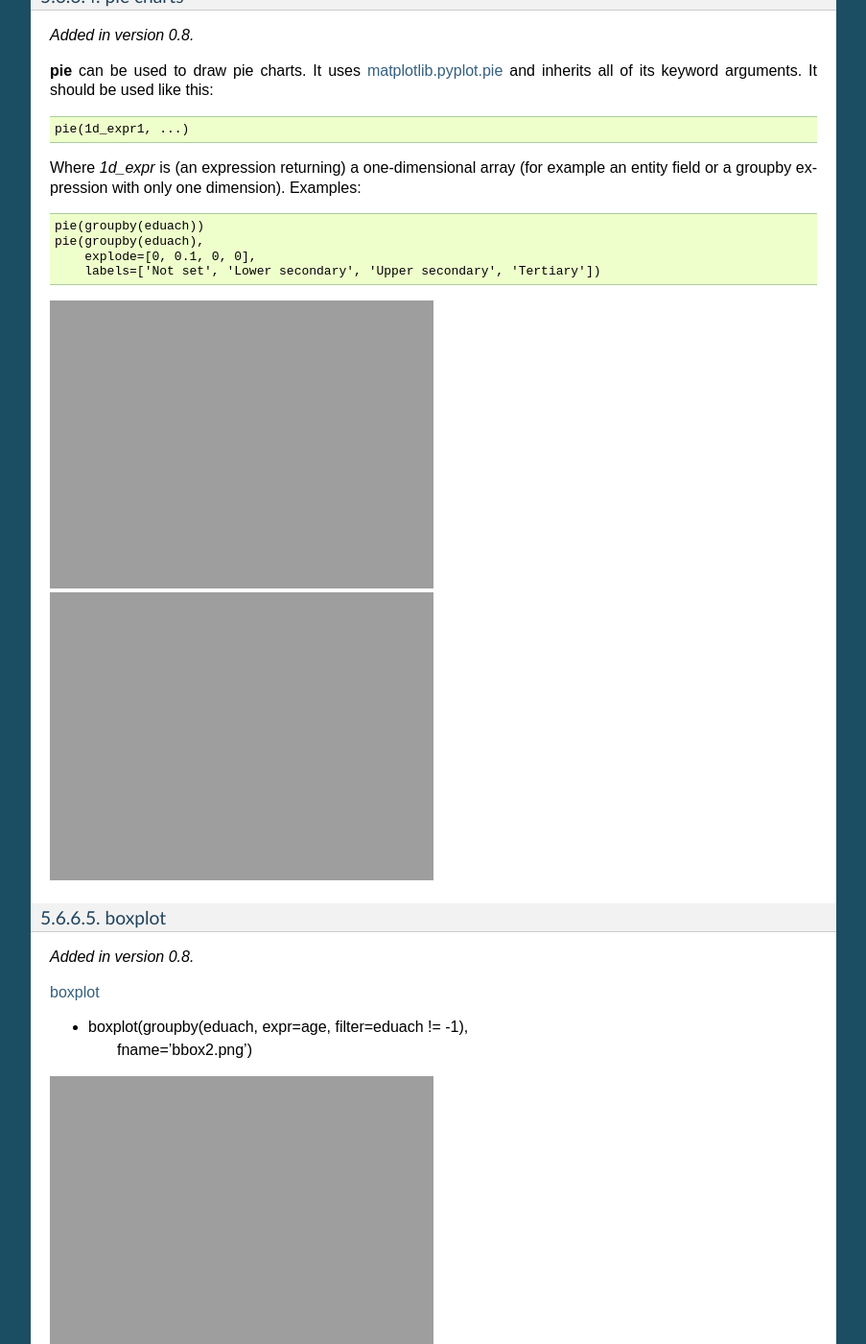
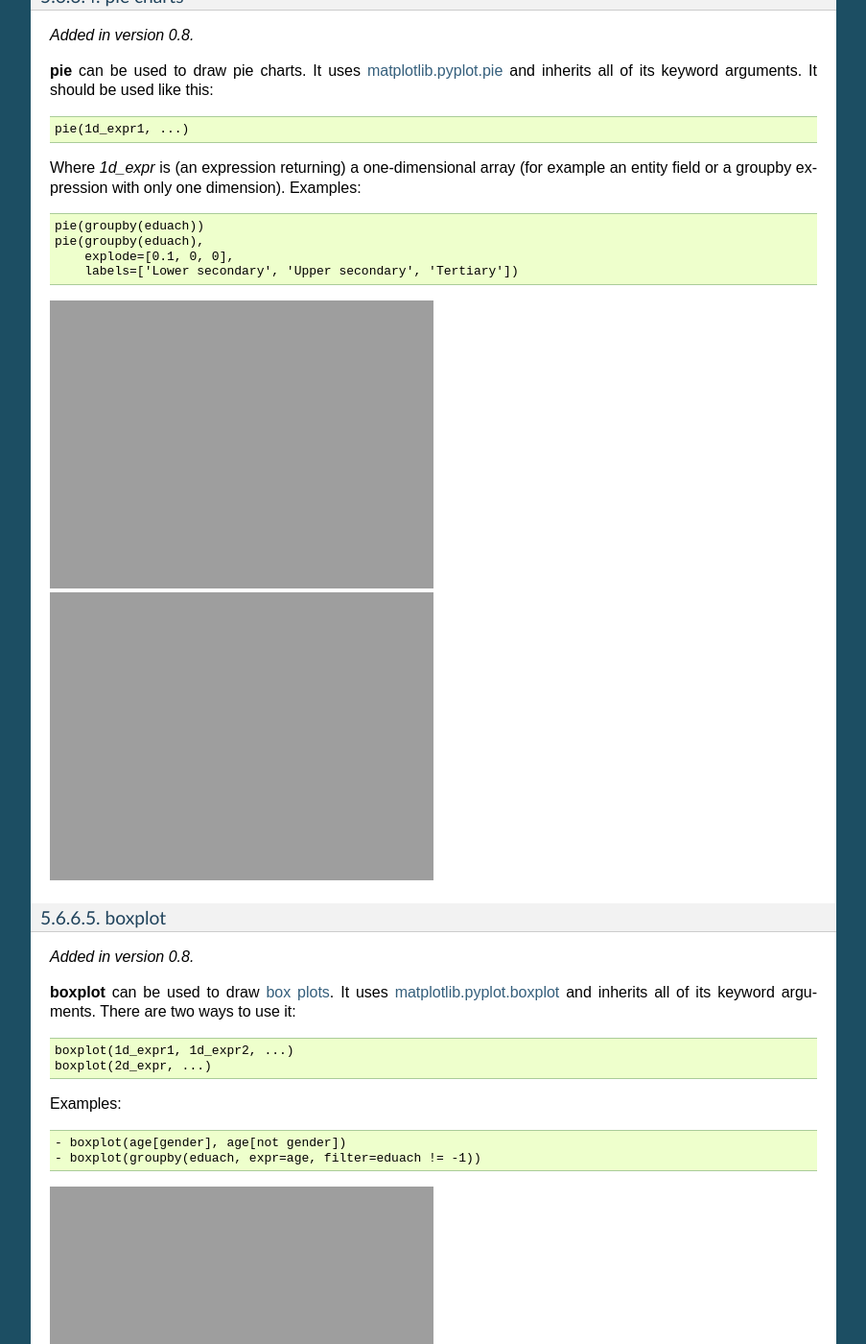
Before and after one commit to liam2/liam2, a Sphinx documentation site: the page built from doc/usersguide/source/processes.rst, in a window 1280 px wide and 1400 px high, scrolled down 30806 px. Shown: the whole window at 96% size, without its empty margins (198-1101 px from the left). Built offline with Sphinx 7.4.7, drawn with Linux system fonts in a browser that asks for light colours; formulas are drawn with MathJax 3; some of the changed text lies outside the part shown.

Commit message:
more work on the charts documentation

```diff
--- a/doc/usersguide/source/processes.rst
+++ b/doc/usersguide/source/processes.rst
@@ -1774,7 +1774,7 @@ inherits all of its keyword arguments. There are two ways to use it: ::
 
 Example: ::
 
-    stackplot(groupby(gender, eduach))
+    stackplot(groupby(eduach, age))
 
 .. image:: /charts/stackplot2.*
 
@@ -1798,8 +1798,8 @@ dimension). Examples: ::
 
   pie(groupby(eduach))
   pie(groupby(eduach),
-      explode=[0, 0.1, 0, 0],
-      labels=['Not set', 'Lower secondary', 'Upper secondary', 'Tertiary'])
+      explode=[0.1, 0, 0],
+      labels=['Lower secondary', 'Upper secondary', 'Tertiary'])
 
 .. image:: /charts/pie1.*
 .. image:: /charts/pie2.*
@@ -1811,13 +1811,22 @@ boxplot
 
 .. versionadded:: 0.8
 
-`boxplot <http://matplotlib.org/api/pyplot_api.html#matplotlib.pyplot
-.boxplot>`_
-
-- boxplot(groupby(eduach, expr=age, filter=eduach != -1),
-          fname='bbox2.png')
-
-.. image:: /charts/bbox2.*
+**boxplot** can be used to draw `box plots
+<http://en.wikipedia.org/wiki/Box_plot>`_. It uses
+`matplotlib.pyplot.boxplot
+<http://matplotlib.org/api/pyplot_api.html#matplotlib.pyplot.boxplot>`_ and
+inherits all of its keyword arguments. There are two ways to use it: ::
+
+    boxplot(1d_expr1, 1d_expr2, ...)
+    boxplot(2d_expr, ...)
+
+Examples: ::
+
+    - boxplot(age[gender], age[not gender])
+    - boxplot(groupby(eduach, expr=age, filter=eduach != -1))
+
+.. image:: /charts/bplot1.*
+.. image:: /charts/bplot2.*
 
 .. index:: bar3d
 
```
Also changed, not shown: 1 other file.
